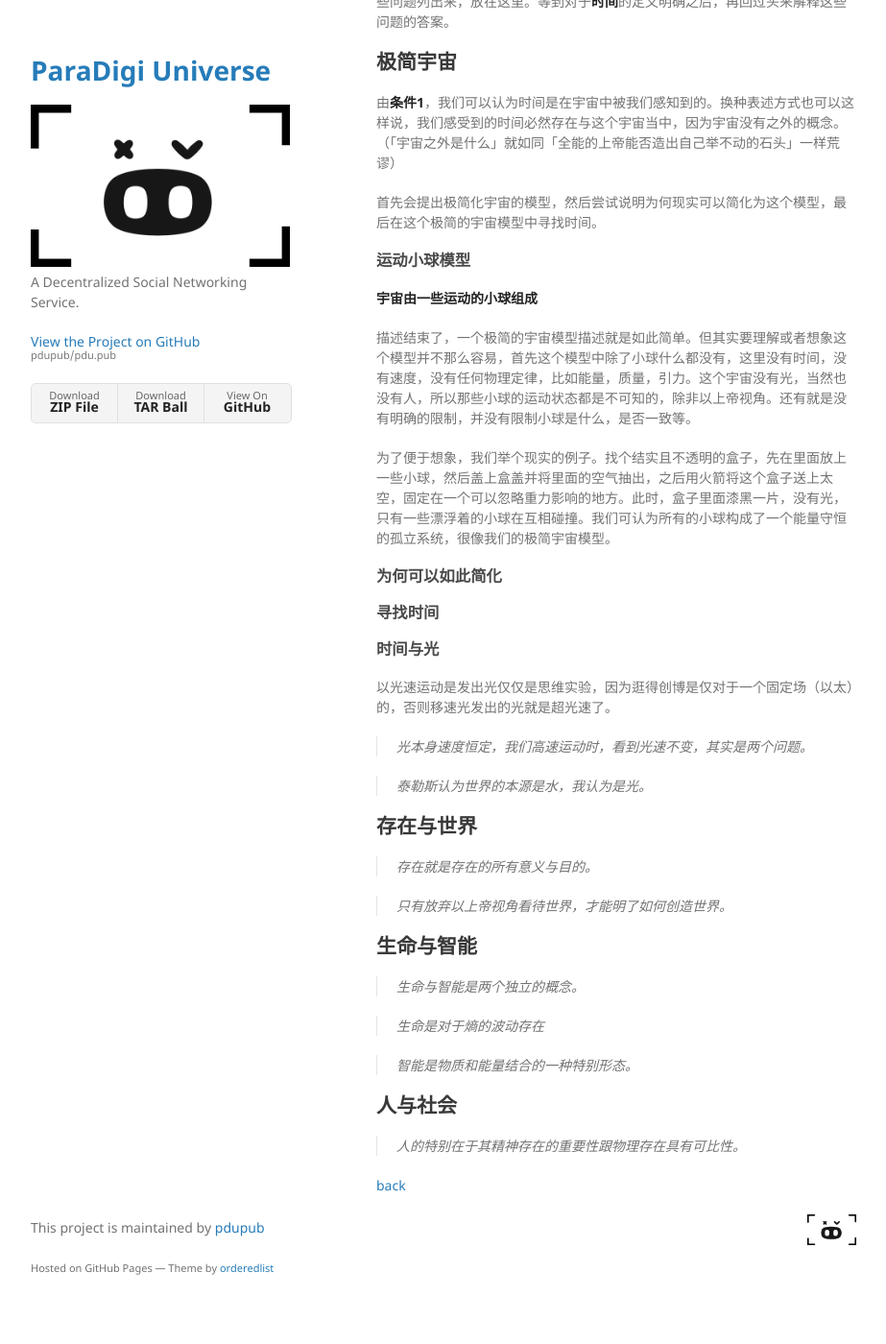
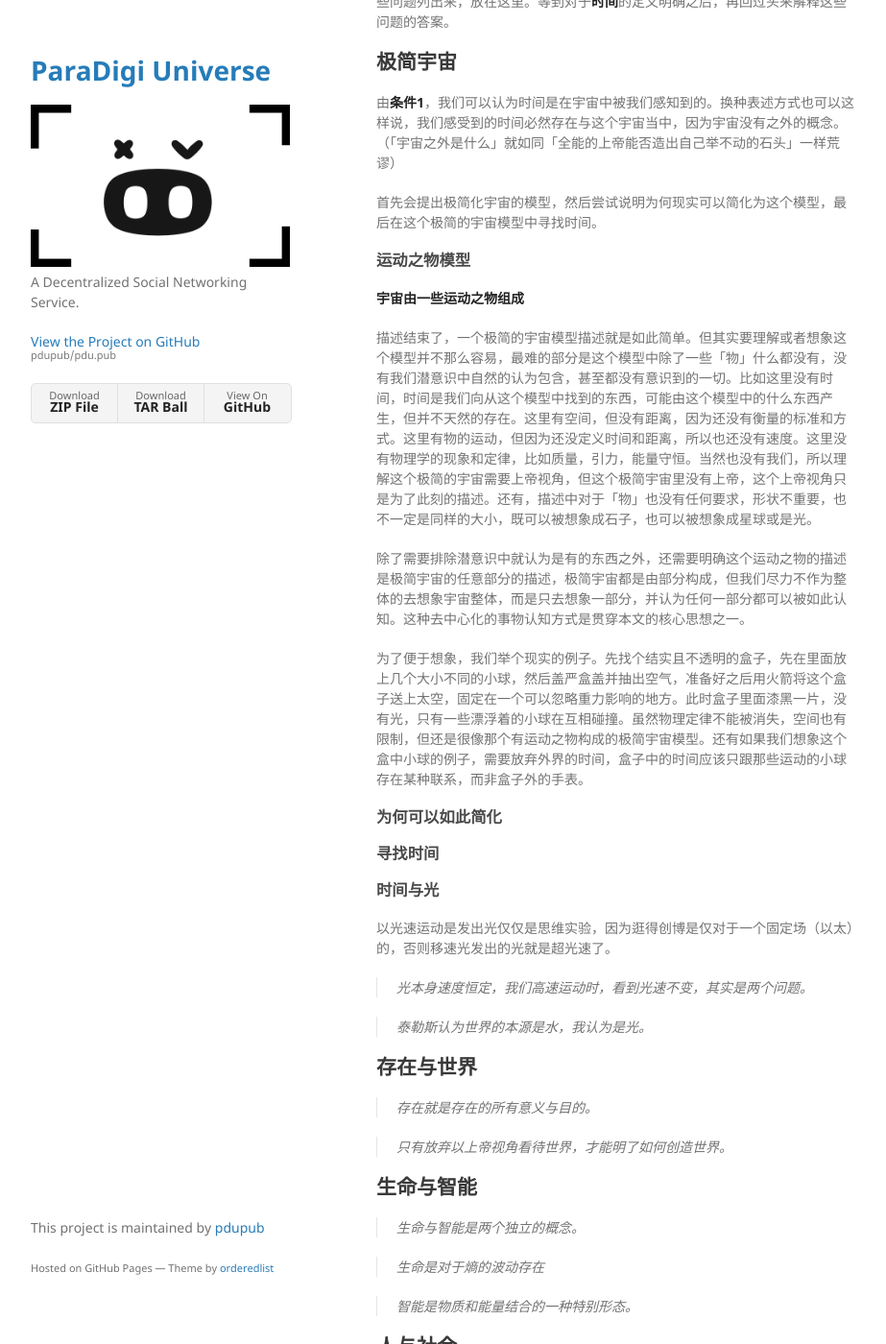
Before and after one commit to pdupub/pdu.pub, a Jekyll site: the page built from docs/zh/MinimalMetaphysics.md, in a window 1280 px wide and 1400 px high, scrolled down 3885 px. Shown: the whole window at 96% size, without its empty margins (178-1101 px from the left). Built offline with Jekyll 4.4.1, drawn with Linux system fonts in a browser that asks for light colours; our own code applies the rules of GitHub Pages for plain Markdown files; before the commit the page ends 5232 px from its top, so only the background shows below that; some of the changed text lies outside the part shown.

Commit message:
feat MiniMeta : moving objects universe model

```diff
--- a/docs/zh/MinimalMetaphysics.md
+++ b/docs/zh/MinimalMetaphysics.md
@@ -23,7 +23,7 @@ layout: default
 
 叙述的内容主要分成以下四个部分。第一部分主要讨论时间，从对于时间是否为客观实在的怀疑开始。文中提出一个极端简化的宇宙模型，并从其中寻找时间的本质。以时间必然与整体系统具有相关性为前提，推导出时间是**对于有序的主观感受**这个定义，并讨论**光**与**时间**之间的内在联系。尝试解释牛顿的经典时间和相对论所描述的时间及量子力学描述的微观状态下时间为何消失，并讨论这几个**时间**定义的差别。
 
-第二部分以**去中心化的存在**为公理作为基础，讨论了宇宙形态。讨论是否存在一个特别参照系，比如静止但膨胀的场（以太）可以使**光**在其中以固定的速度运行。（这里的速度是实在速度，即不由时间决定，只是有序关系的表达）并提出尺寸维度和波动存在形式两个概念，认为波动是一切的存在形式，尺寸维度也可以被认为是在空间大小上的波动。尺寸维度解释了第一部分中宇宙模型中刚体小球是什么。这部分还会讨论尺寸维度和时间的关系，明确宇宙的确定性，不可全知性，及随机的来源于更低的尺寸维度等内容。
+第二部分以**去中心化的存在**为公理作为基础，讨论了宇宙形态。讨论是否存在一个特别参照系，比如静止但膨胀的场（以太）可以使**光**在其中以固定的速度运行。（这里的速度是实在速度，即不由时间决定，只是有序关系的表达）并提出尺寸维度和波动存在形式两个概念，认为波动是一切的存在形式，尺寸维度也可以被认为是在空间大小上的波动。尺寸维度解释了第一部分中宇宙模型中的「物」是什么。这部分还会讨论尺寸维度和时间的关系，明确宇宙的确定性，不可全知性，及随机的来源于更低的尺寸维度等内容。
 
 第三部分主要讨论**生命和智能**，两者被认为是两个完全独立的概念，即存在没有生命的智能，也存在没有智能的生命。生命被视为波动性存在的一种表现形式，在不同的尺寸维度下生命可能不会被相互识别。生命的含义被扩展到更广义的范围，比如社会或者星球。这部分还会讨论生命与熵之间的关系等问题。智能被定义为一种物质和能量的结合形态，并推到出不会有纯能量形式智能的存在，如灵魂不会脱离物质单独存在。空间尺寸和有序（时间）都是基于光的，智能认知宇宙的最基础尺度。
 
@@ -101,13 +101,15 @@ layout: default
 
 首先会提出极简化宇宙的模型，然后尝试说明为何现实可以简化为这个模型，最后在这个极简的宇宙模型中寻找时间。
 
-### 运动小球模型
+### 运动之物模型
 
-**宇宙由一些运动的小球组成**
+**宇宙由一些运动之物组成**
 
-描述结束了，一个极简的宇宙模型描述就是如此简单。但其实要理解或者想象这个模型并不那么容易，首先这个模型中除了小球什么都没有，这里没有时间，没有速度，没有任何物理定律，比如能量，质量，引力。这个宇宙没有光，当然也没有人，所以那些小球的运动状态都是不可知的，除非以上帝视角。还有就是没有明确的限制，并没有限制小球是什么，是否一致等。
+描述结束了，一个极简的宇宙模型描述就是如此简单。但其实要理解或者想象这个模型并不那么容易，最难的部分是这个模型中除了一些「物」什么都没有，没有我们潜意识中自然的认为包含，甚至都没有意识到的一切。比如这里没有时间，时间是我们向从这个模型中找到的东西，可能由这个模型中的什么东西产生，但并不天然的存在。这里有空间，但没有距离，因为还没有衡量的标准和方式。这里有物的运动，但因为还没定义时间和距离，所以也还没有速度。这里没有物理学的现象和定律，比如质量，引力，能量守恒。当然也没有我们，所以理解这个极简的宇宙需要上帝视角，但这个极简宇宙里没有上帝，这个上帝视角只是为了此刻的描述。还有，描述中对于「物」也没有任何要求，形状不重要，也不一定是同样的大小，既可以被想象成石子，也可以被想象成星球或是光。
 
-为了便于想象，我们举个现实的例子。找个结实且不透明的盒子，先在里面放上一些小球，然后盖上盒盖并将里面的空气抽出，之后用火箭将这个盒子送上太空，固定在一个可以忽略重力影响的地方。此时，盒子里面漆黑一片，没有光，只有一些漂浮着的小球在互相碰撞。我们可认为所有的小球构成了一个能量守恒的孤立系统，很像我们的极简宇宙模型。
+除了需要排除潜意识中就认为是有的东西之外，还需要明确这个运动之物的描述是极简宇宙的任意部分的描述，极简宇宙都是由部分构成，但我们尽力不作为整体的去想象宇宙整体，而是只去想象一部分，并认为任何一部分都可以被如此认知。这种去中心化的事物认知方式是贯穿本文的核心思想之一。
+
+为了便于想象，我们举个现实的例子。先找个结实且不透明的盒子，先在里面放上几个大小不同的小球，然后盖严盒盖并抽出空气，准备好之后用火箭将这个盒子送上太空，固定在一个可以忽略重力影响的地方。此时盒子里面漆黑一片，没有光，只有一些漂浮着的小球在互相碰撞。虽然物理定律不能被消失，空间也有限制，但还是很像那个有运动之物构成的极简宇宙模型。还有如果我们想象这个盒中小球的例子，需要放弃外界的时间，盒子中的时间应该只跟那些运动的小球存在某种联系，而非盒子外的手表。
 
 
 ### 为何可以如此简化
```
